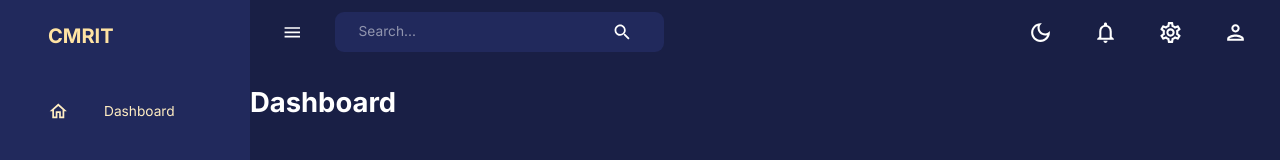
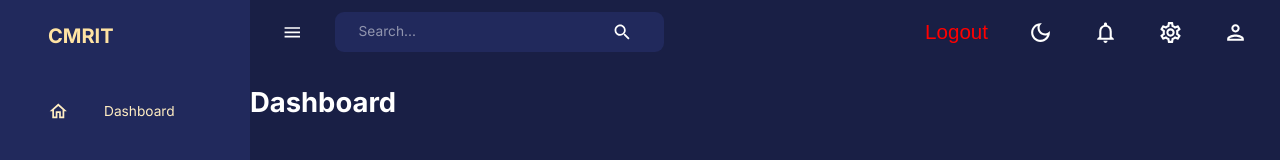
Before and after one commit to dreadwing5/eMithru, a React (Vite) app: page / in a window 1280 px wide. Shown: the top 160 px of the page. Built offline with nearby package versions, Linux system fonts and the light colour scheme; no server answers; sample sign-in values are in the browser's storage.

Commit message:
logout implemented

```diff
--- a/src/apiCalls.js
+++ b/src/apiCalls.js
@@ -10,3 +10,7 @@ export const loginCall = async (userCredential, dispatch) => {
     dispatch({ type: "LOGIN_FAILURE", payload: err });
   }
 };
+
+export const logoutCall = async (userCredential, dispatch) => {
+  dispatch({ type: "LOGOUT" });
+};
--- a/src/components/Topbar.jsx
+++ b/src/components/Topbar.jsx
@@ -1,6 +1,8 @@
 import { useContext, createRef, useEffect } from "react";
 import { ColorModeContext } from "../context/ThemeContext";
 
+import { useNavigate } from "react-router-dom";
+import { logoutCall } from "../apiCalls";
 import {
   LightModeOutlined,
   DarkModeOutlined,
@@ -31,8 +33,16 @@ const Topbar = ({ isSidebarOpen, setIsSidebarOpen }) => {
   const theme = useTheme();
   const colorMode = useContext(ColorModeContext);
 
+  const navigate = useNavigate();
+
   const handleClick = () => {
     colorMode.toggleColorMode();
+  };
+
+  const handleLogout = () => {
+    localStorage.removeItem("user");
+    logoutCall({ type: "LOGOUT" });
+    navigate("/login");
   };
 
   return (
@@ -66,6 +76,9 @@ const Topbar = ({ isSidebarOpen, setIsSidebarOpen }) => {
         {/* RIGHT SIDE */}
 
         <FlexBetween gap="1.5rem">
+          <IconButton style={{ color: "red" }} onClick={handleLogout}>
+            Logout
+          </IconButton>
           <IconButton onClick={handleClick}>
             {theme.palette.mode === "light" ? (
               <LightModeOutlined sx={{ fontSize: "25px" }} />
```
